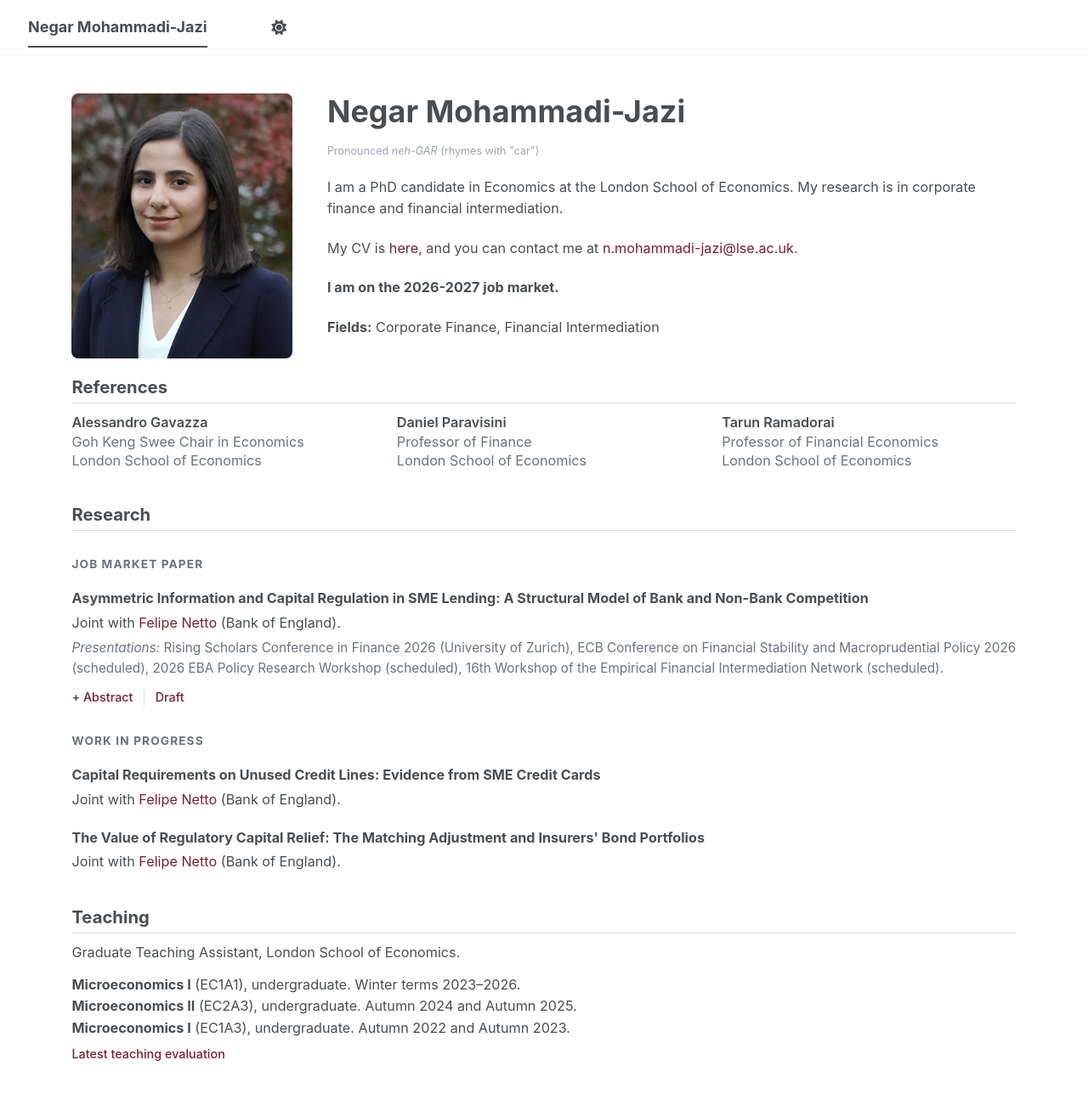
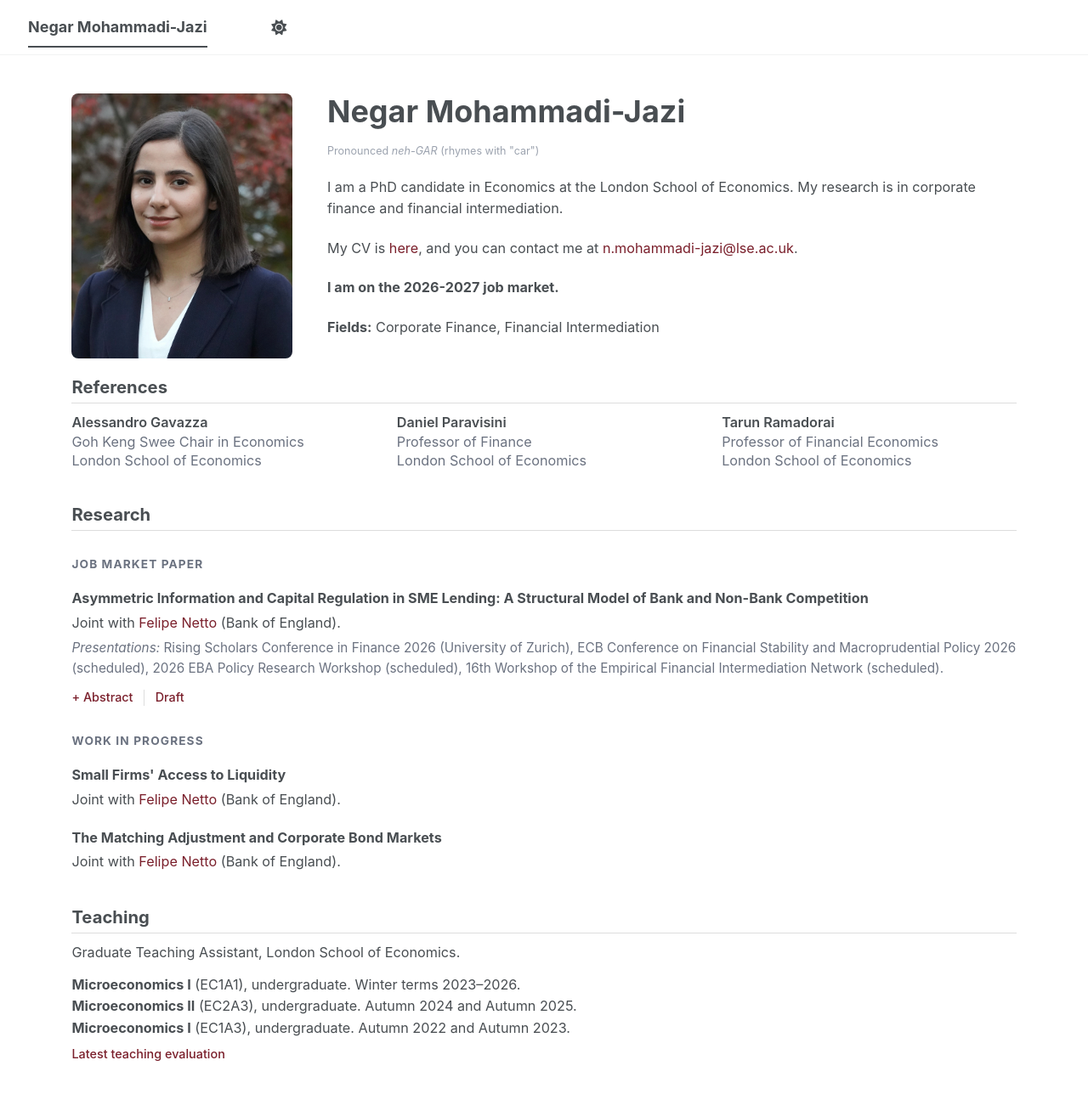
Before and after one commit to NegarMJazi/NegarMJazi.github.io, a Jekyll site: the page built from _pages/about.md, in a window 1280 px wide and 1334 px high. Shown: the top 1288 px of the window at 85% size. Built offline with Jekyll 4.4.1, drawn with Linux system fonts in a browser that asks for light colours; a script bundle is joined from its source files by our own code; library files that are not in the unit come from our copies.

Commit message:
Match work-in-progress titles to CV

```diff
--- a/_pages/about.md
+++ b/_pages/about.md
@@ -60,12 +60,12 @@ author_profile: false
   <p class="research-group" style="margin:1.6rem 0 .4rem;font-weight:700;font-size:1.05rem;">Work in Progress</p>
 
   <div class="paper-entry">
-    <h3>Capital Requirements on Unused Credit Lines: Evidence from SME Credit Cards</h3>
+    <h3>Small Firms' Access to Liquidity</h3>
     <div class="paper-meta">Joint with <a href="https://felipesnetto.github.io/index.html">Felipe Netto</a> (Bank of England).</div>
   </div>
 
   <div class="paper-entry">
-    <h3>The Value of Regulatory Capital Relief: The Matching Adjustment and Insurers' Bond Portfolios</h3>
+    <h3>The Matching Adjustment and Corporate Bond Markets</h3>
     <div class="paper-meta">Joint with <a href="https://felipesnetto.github.io/index.html">Felipe Netto</a> (Bank of England).</div>
   </div>
 </section>
```
